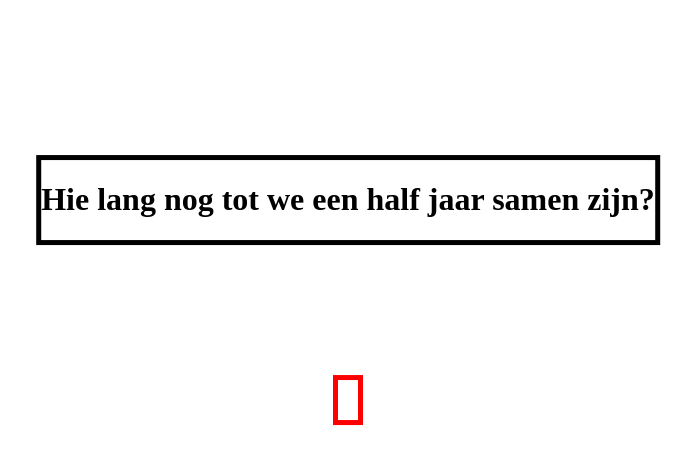
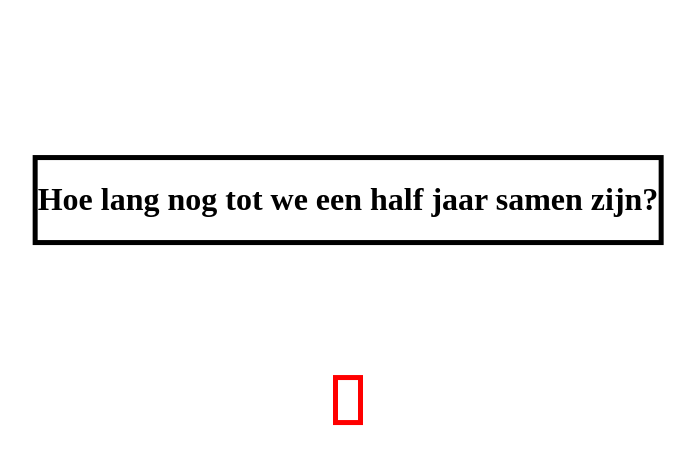
Before and after one commit to jeroen-coder/jeroen-coder.github.io, a plain HTML site: page hoeveel dagen tot/index.html in a window 1280 px wide. Shown: the whole page, without its empty margins (292-987 px from the left). Drawn offline with Linux system fonts and the light colour scheme.

Commit message:
Update index.html

```diff
--- a/hoeveel dagen tot/index.html
+++ b/hoeveel dagen tot/index.html
@@ -10,7 +10,7 @@
 
 <body>
   <div class="titel">
-    <h1>Hie lang nog tot we een half jaar samen zijn?</h1>
+    <h1>Hoe lang nog tot we een half jaar samen zijn?</h1>
   </div>
   <div class="tekst">
     <h2 id="hoelang">
```
